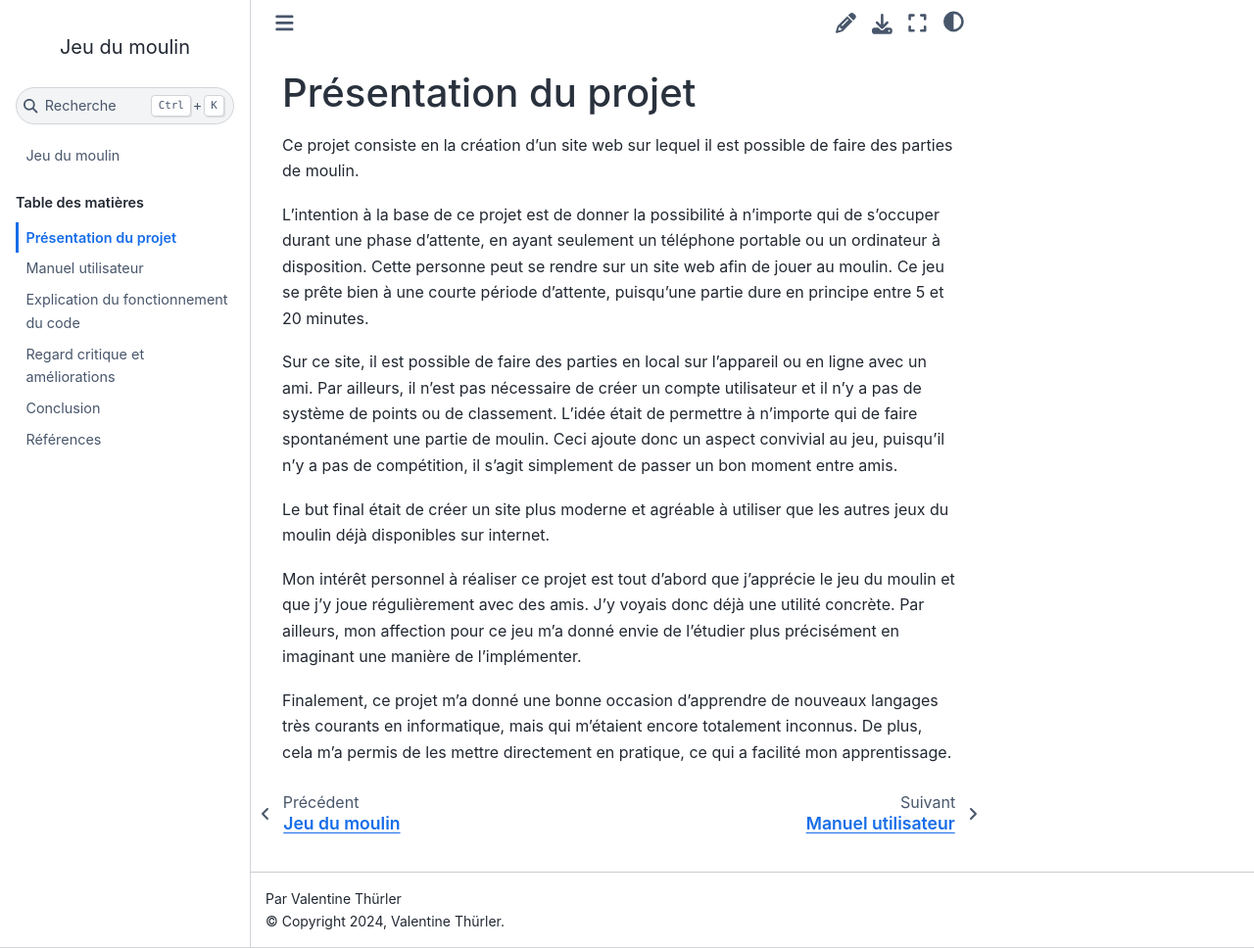
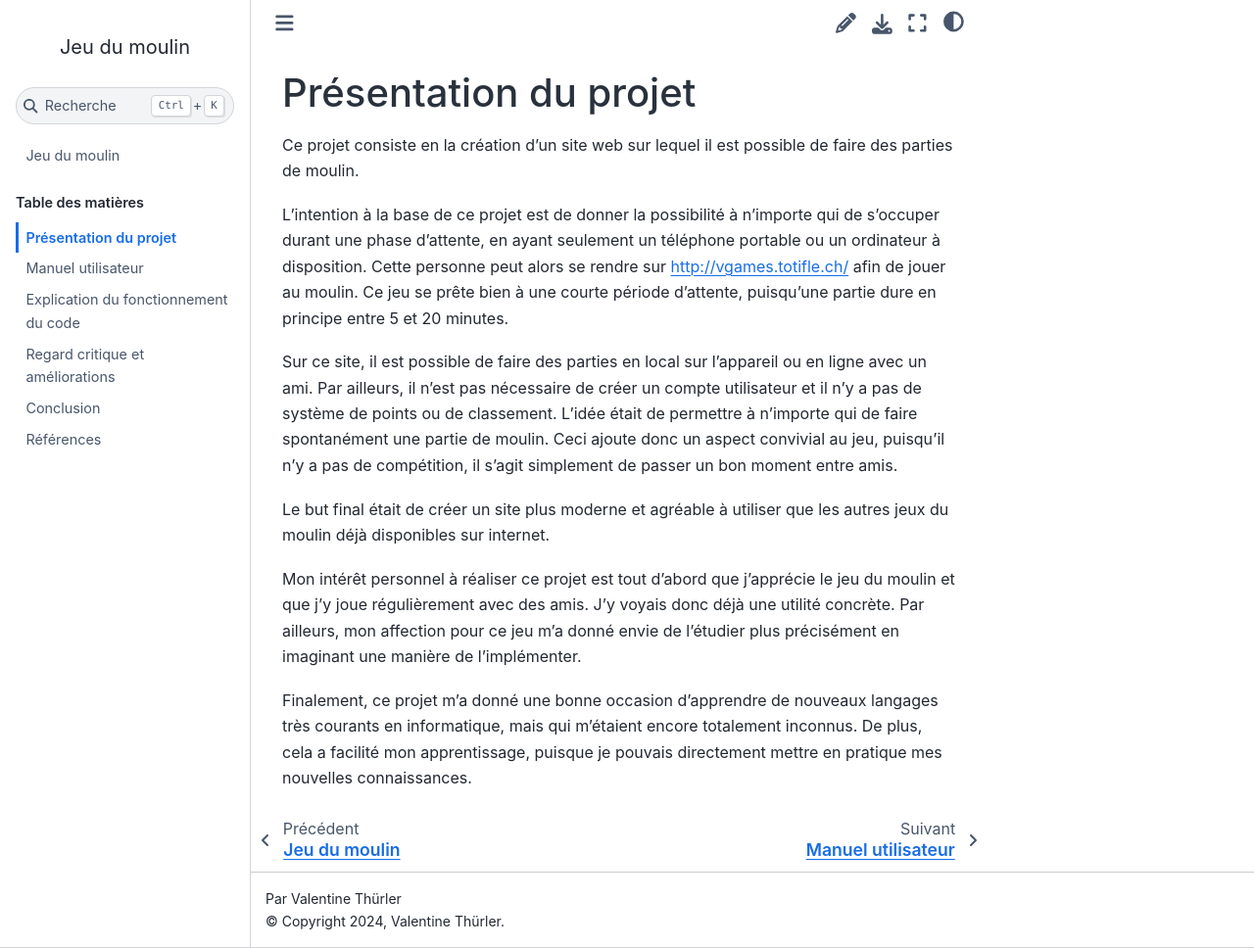
Before and after one commit to valentinethrlr/projet_moulin_documentation, a Sphinx documentation site: the page built from source/presentation.md, in a window 1280 px wide and 968 px high. Shown: the whole window at 98% size. Built offline with Sphinx 7.4.7 and the Sphinx Book theme 1.1.4, drawn with Linux system fonts in a browser that asks for light colours.

Commit message:
relecture

```diff
--- a/source/presentation.md
+++ b/source/presentation.md
@@ -4,7 +4,7 @@
 
 Ce projet consiste en la création d'un site web sur lequel il est possible de faire des parties de moulin.
 
-L'intention à la base de ce projet est de donner la possibilité à n'importe qui de s'occuper durant une phase d'attente, en ayant seulement un téléphone portable ou un ordinateur à disposition. Cette personne peut se rendre sur un site web afin de jouer au moulin. Ce jeu se prête bien à une courte période d'attente, puisqu'une partie dure en principe entre 5 et 20 minutes.
+L'intention à la base de ce projet est de donner la possibilité à n'importe qui de s'occuper durant une phase d'attente, en ayant seulement un téléphone portable ou un ordinateur à disposition. Cette personne peut alors se rendre sur http://vgames.totifle.ch/ afin de jouer au moulin. Ce jeu se prête bien à une courte période d'attente, puisqu'une partie dure en principe entre 5 et 20 minutes.
 
 Sur ce site, il est possible de faire des parties en local sur l'appareil ou en ligne avec un ami. Par ailleurs, il n'est pas nécessaire de créer un compte utilisateur et il n'y a pas de système de points ou de classement. L'idée était de permettre à n'importe qui de faire spontanément une partie de moulin. Ceci ajoute donc un aspect convivial au jeu, puisqu'il n'y a pas de compétition, il s'agit simplement de passer un bon moment entre amis.
 
@@ -12,4 +12,4 @@ Le but final était de créer un site plus moderne et agréable à utiliser que
 
 Mon intérêt personnel à réaliser ce projet est tout d'abord que j'apprécie le jeu du moulin et que j'y joue régulièrement avec des amis. J'y voyais donc déjà une utilité concrète. Par ailleurs, mon affection pour ce jeu m'a donné envie de l'étudier plus précisément en imaginant une manière de l'implémenter.
 
-Finalement, ce projet m'a donné une bonne occasion d’apprendre de nouveaux langages très courants en informatique, mais qui m'étaient encore totalement inconnus. De plus, cela m'a permis de les mettre directement en pratique, ce qui a facilité mon apprentissage.
+Finalement, ce projet m'a donné une bonne occasion d’apprendre de nouveaux langages très courants en informatique, mais qui m'étaient encore totalement inconnus. De plus, cela a facilité mon apprentissage, puisque je pouvais directement mettre en pratique mes nouvelles connaissances.
```
